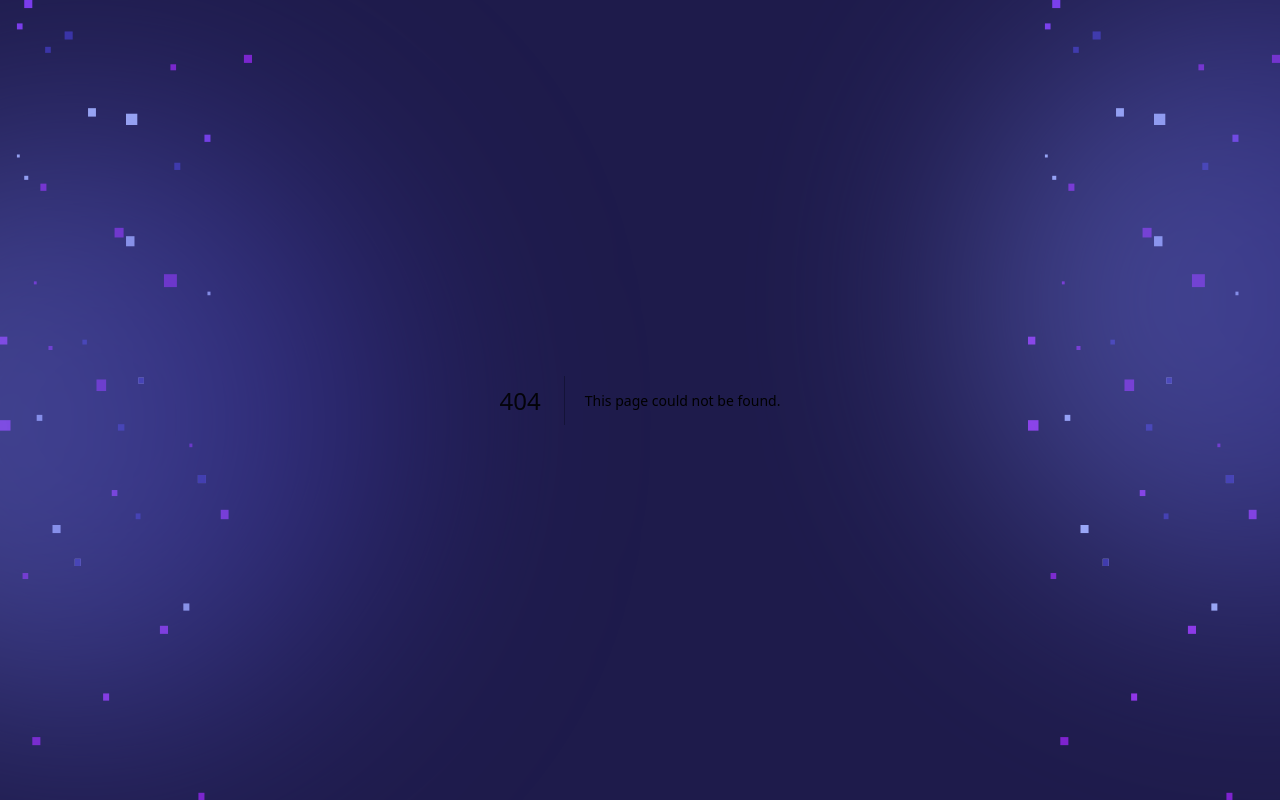
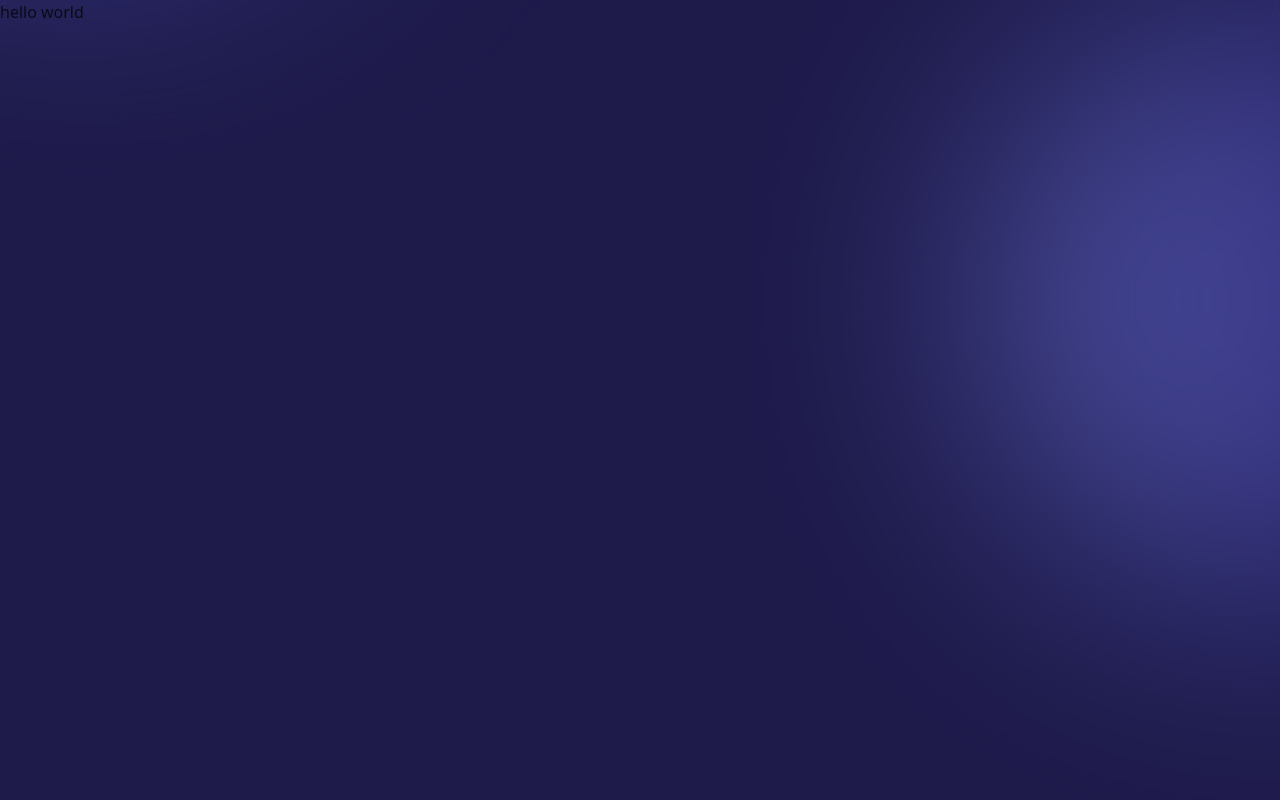
Before and after one commit to Guilherme-Matosoli/gambi-cloud-client, a Next.js app: page /upload in a window 1280 px wide. Before the commit this address had no page. Shown: the top 800 px of the page. Built offline with nearby package versions, Linux system fonts and the light colour scheme.

Commit message:
add upload page :rocket:

```diff
--- /dev/null
+++ b/src/app/upload/page.tsx
@@ -0,0 +1,10 @@
+
+const Upload = () => {
+  return (
+    <main>
+      hello world
+    </main>
+  );
+};
+
+export default Upload;
```
